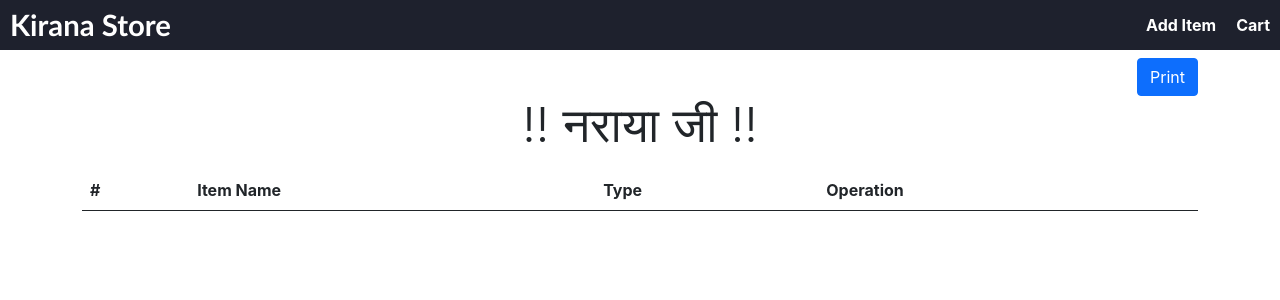
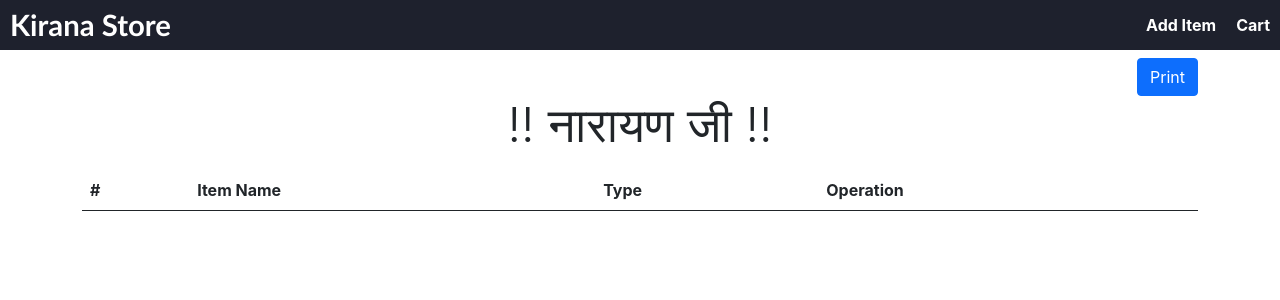
Before and after one commit to rockeykumar/grocery_store, a React (Create React App) app: page /cart in a window 1280 px wide. Shown: the top 300 px of the page. Built offline with nearby package versions, Linux system fonts and the light colour scheme.

Commit message:
spelling correct

```diff
--- a/src/Components/Cart.js
+++ b/src/Components/Cart.js
@@ -90,7 +90,7 @@ const Cart = () => {
           </div>
         </div>
         <div className="row mt-0">
-          <div className="col text-center display-5">!! नराया जी !!</div>
+          <div className="col text-center display-5">!! नारायण जी !!</div>
         </div>
         <table className="table table-striped mt-3">
           <thead>
--- a/src/print/PrintList.js
+++ b/src/print/PrintList.js
@@ -69,7 +69,7 @@ const PrintList = React.forwardRef((props, ref) => {
           {currDate}/{currMonth}/{year}
         </span> */}
         <div className="row m-1">
-          <div className="col text-center display-5">!! नराया जी !!</div>
+          <div className="col text-center display-5">!! नारायण जी !!</div>
         </div>
         <span className="float-end fs-5" style={{ marginTop: "-40px" }}>
           {currDate}/{currMonth}/{year}
```
